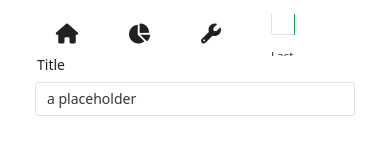
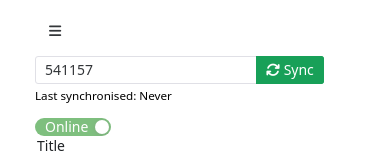
Before and after one commit to njustus/budgeting, a Vue app in the folder app/: page /transactions in a window 390 px wide. Shown: the top 162 px of the page. Built offline with nearby package versions, Linux system fonts and the light colour scheme; no server answers.

Commit message:
collapse menu if screensize is mobile

```diff
--- a/app/src/components/menubar/connection-indicator.vue
+++ b/app/src/components/menubar/connection-indicator.vue
@@ -1,7 +1,9 @@
 <script setup lang="ts">
-import type {CSSProperties} from 'vue'
+import {type CSSProperties, defineProps} from 'vue'
 import {useAppStore} from '@/stores/app-state'
+import type {SIZINGS} from "@/services";
 
+const props = defineProps<{ sizing: SIZINGS }>();
 const store = useAppStore();
 
 function railStyle(info: { focused: boolean, checked: boolean }): CSSProperties {
@@ -13,7 +15,7 @@ function railStyle(info: { focused: boolean, checked: boolean }): CSSProperties
 </script>
 
 <template>
-  <n-switch :rail-style="railStyle" v-model:value="store.isOnline" disabled>
+  <n-switch :rail-style="railStyle" v-model:value="store.isOnline" :size="props.sizing" disabled>
     <template #checked>
       Online
     </template>
--- a/app/src/components/menubar/menu-bar.vue
+++ b/app/src/components/menubar/menu-bar.vue
@@ -5,7 +5,9 @@ import type {MenuOption} from "naive-ui";
 import SyncButton from '@/components/menubar/sync-button.vue'
 import ConnectionIndicator from '@/components/menubar/connection-indicator.vue'
 import FaIcon from '@/components/common/fa-icon.vue'
+import {pageSize} from "@/services";
 
+const pageDimensions = pageSize.setup()
 const collapsed = ref(false)
 
 const menuOptions: MenuOption[] = [
@@ -16,27 +18,36 @@ const menuOptions: MenuOption[] = [
   }, {
     label: () => h(RouterLink, {to: '/analysis', activeClass: 'success'}, () => "Analysis"),
     key: 'analysis',
-    icon: () => h(FaIcon, {icon: 'chart-pie'})
+    icon: () => h(FaIcon, {icon: 'chart-pie'}),
   }, {
     label: () => h(RouterLink, {to: '/options', activeClass: 'success'}, () => "Options"),
     key: 'options',
     icon: () => h(FaIcon, {icon: 'wrench'})
-  }, {
-    label: () => h(SyncButton),
-    key: 'sync'
-  }, {
-    label: () => h(ConnectionIndicator),
-    key: 'mode'
-  }
-]
+  }]
 </script>
 
 <template>
+  <n-space justify="space-between">
+    <!-- menubar for desktop -->
     <n-menu mode="horizontal"
             :options="menuOptions"
-            :collapsed="collapsed"
-            :collapsed-icon-size="24"
-            :collapsed-width="64" />
+      v-if="!pageDimensions.isMobile" />
+
+    <!-- menu for mobiles -->
+    <n-popover
+      trigger="click"
+      v-if="pageDimensions.isMobile">
+      <template #trigger>
+        <n-button quaternary><FaIcon icon="bars"></FaIcon></n-button>
+      </template>
+      <n-menu mode="vertical" :options="menuOptions"></n-menu>
+    </n-popover>
+
+    <!-- displayed everywhere -->
+    <SyncButton :sizing="pageDimensions.componentSizing"></SyncButton>
+    <ConnectionIndicator :sizing="pageDimensions.componentSizing"></ConnectionIndicator>
+  </n-space>
+
 </template>
 
 <style scoped>
--- a/app/src/components/menubar/sync-button.vue
+++ b/app/src/components/menubar/sync-button.vue
@@ -4,7 +4,9 @@ import {synchronizer} from '@/services/synchronizer'
 import {computed, ref} from "vue";
 import {useNotification} from "naive-ui";
 import FaIcon from '@/components/common/fa-icon.vue'
+import type {SIZINGS} from "@/services";
 
+const props = defineProps<{ sizing: SIZINGS }>();
 const notification = useNotification()
 const store = useAppStore();
 const isSyncing = ref(false)
@@ -31,13 +33,19 @@ async function doSync() {
 </script>
 
 <template>
-  <n-space>
+  <n-grid cols="1" rows="2">
+    <n-gi>
       <n-input-group>
-        <n-input v-model:value="store.stateKey"></n-input>
-        <n-button type="primary" @click="doSync" :loading="isSyncing"><FaIcon icon="sync" v-if="!isSyncing" ></FaIcon>&nbsp;Sync</n-button>
+        <n-input v-model:value="store.stateKey" :size="props.sizing"></n-input>
+        <n-button type="primary" @click="doSync" :loading="isSyncing" :size="props.sizing">
+          <FaIcon icon="sync" v-if="!isSyncing"></FaIcon>&nbsp;Sync
+        </n-button>
       </n-input-group>
+    </n-gi>
+    <n-gi>
       <small>Last synchronised: {{ lastSynced }}</small>
-  </n-space>
+    </n-gi>
+  </n-grid>
 </template>
 
 
--- a/app/src/services/connectivity-checker.ts
+++ b/app/src/services/connectivity-checker.ts
@@ -12,6 +12,6 @@ export const connectivityChecker = {
       fn(payload !== null)
     }
 
-    window.setInterval(run, 2000)
+    window.setInterval(run, 10000)
   }
 }
--- a/app/src/services/index.ts
+++ b/app/src/services/index.ts
@@ -1,2 +1,3 @@
 export * from "./connectivity-checker"
 export * from "./synchronizer"
+export * from "./page-size"
--- /dev/null
+++ b/app/src/services/page-size.ts
@@ -0,0 +1,34 @@
+import {ref, type Ref} from 'vue'
+
+export type SIZINGS = 'small' | 'medium' | 'large';
+
+class PageDimension {
+  private static readonly MOBILE_BREAKPOINT: number = 1200;
+
+  public readonly isMobile: boolean;
+  public readonly componentSizing: SIZINGS;
+
+  constructor(public readonly width: number,
+              public readonly height: number) {
+    this.isMobile = width < PageDimension.MOBILE_BREAKPOINT;
+
+    this.componentSizing = this.isMobile ? 'small' : 'medium';
+  }
+}
+
+export const pageSize = {
+  setup(): Ref<PageDimension> {
+    const size$ = ref<PageDimension>(pageSize.getSize())
+
+    window.onresize = () => {
+      size$.value = pageSize.getSize()
+    }
+
+    return size$
+  },
+  getSize(): PageDimension {
+    return new PageDimension(
+      window.innerWidth,
+      window.innerHeight)
+  }
+}
```
